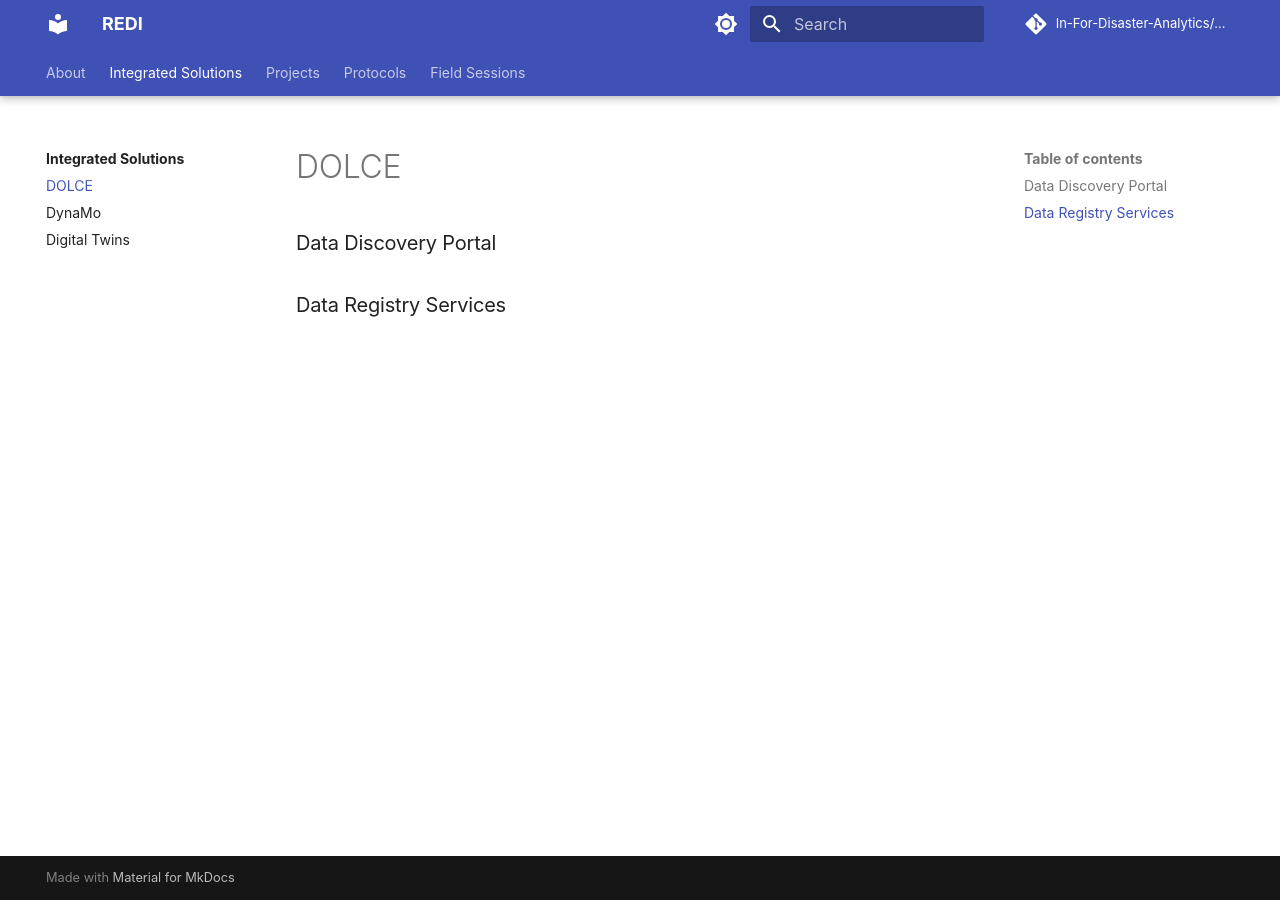
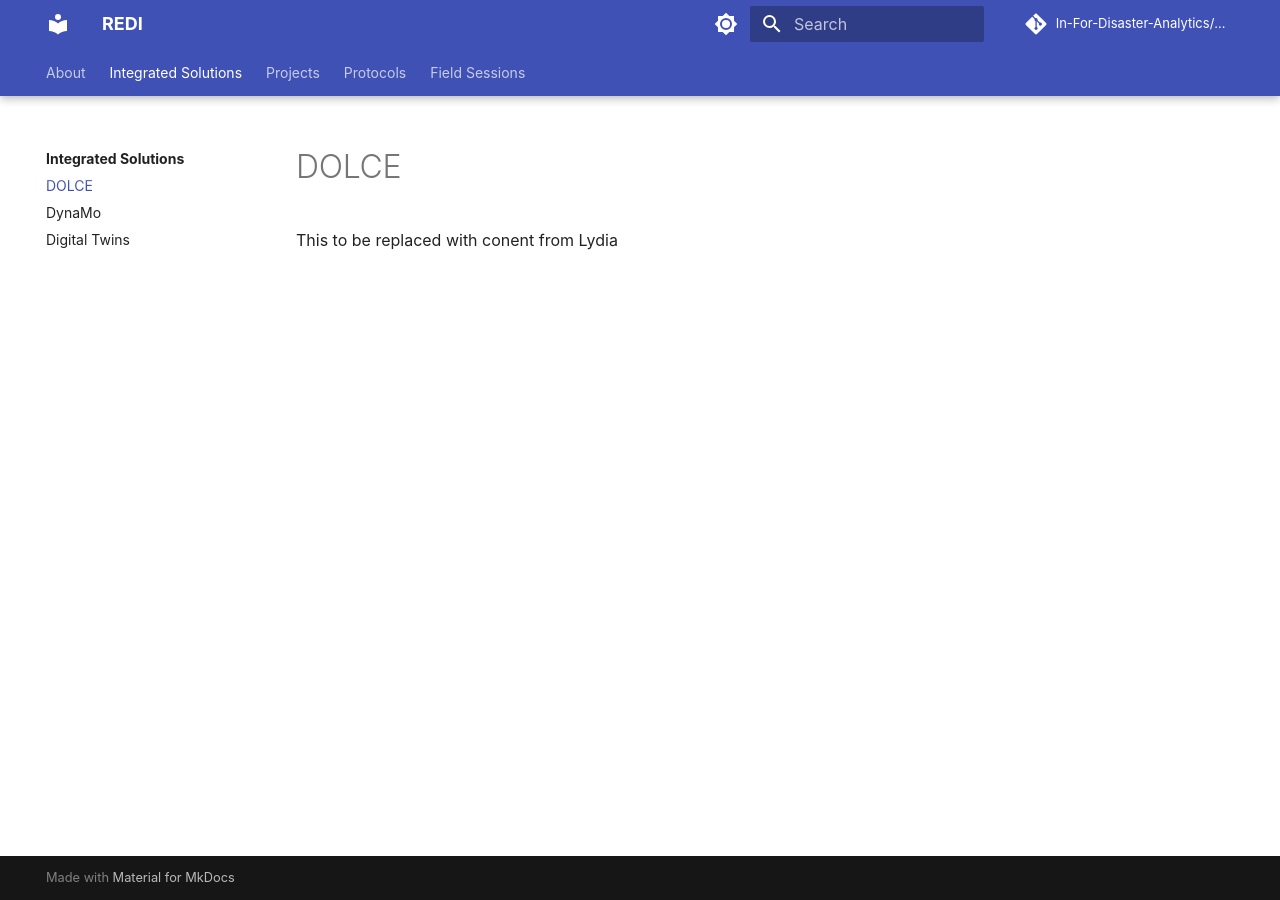
Before and after one commit to In-For-Disaster-Analytics/REDI-Documentation, an MkDocs documentation site: the page built from docs/integrated-solutions/dolce.md, in a window 1280 px wide. Built offline with MkDocs 1.6.1 and Material for MkDocs 9.7.7, drawn with Linux system fonts in a browser that asks for light colours; comment, search, counter and statistics services are not loaded.

Commit message:
Update dolce.md

```diff
--- a/docs/integrated-solutions/dolce.md
+++ b/docs/integrated-solutions/dolce.md
@@ -1,4 +1,3 @@
 # DOLCE
 
-### Data Discovery Portal
-### Data Registry Services
+This to be replaced with conent from Lydia
```
